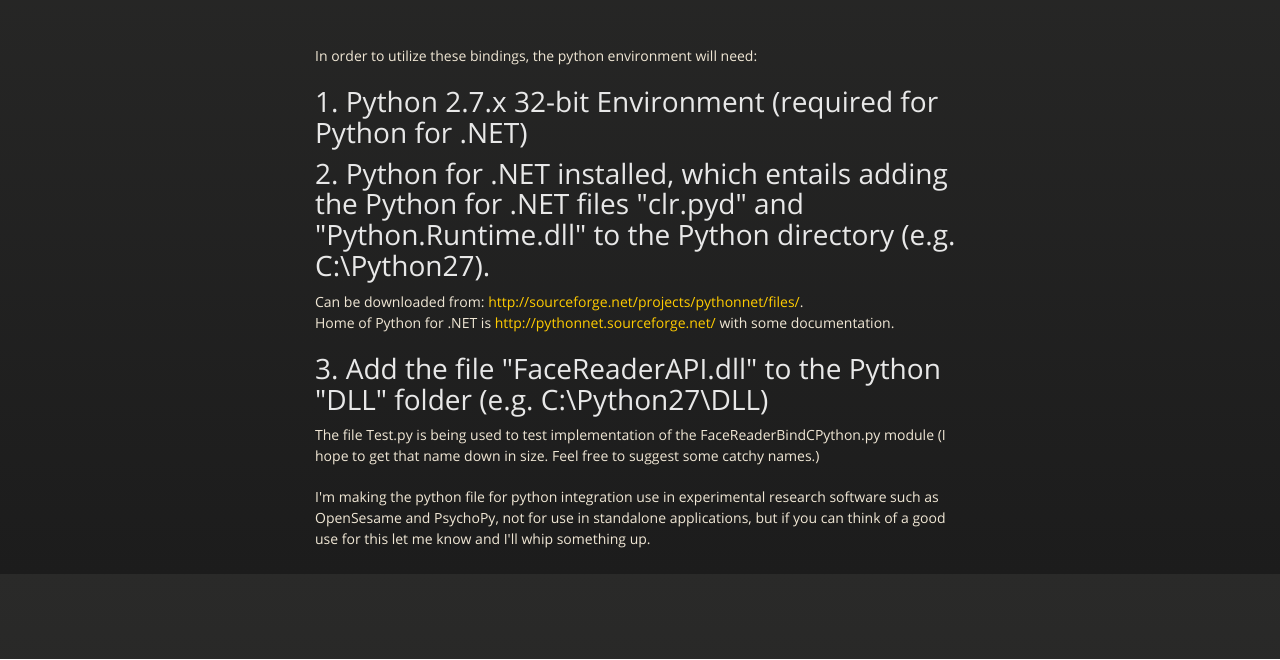
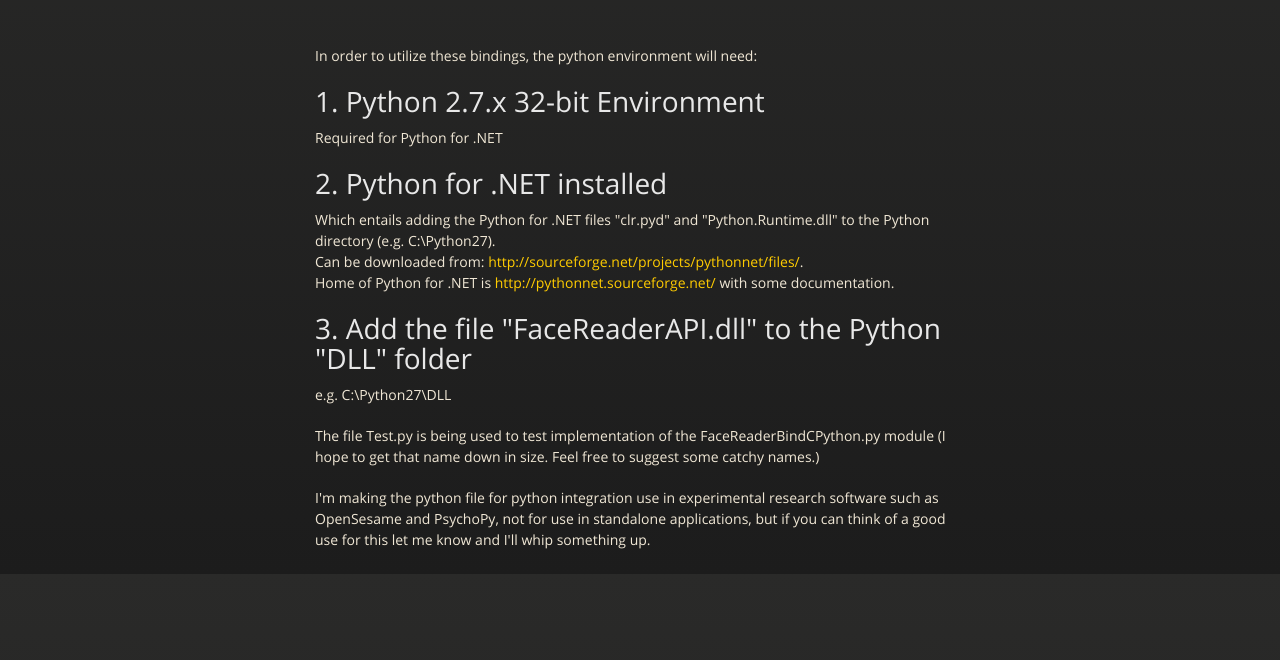
Before and after one commit to imnotamember/FaceReaderPy, a plain HTML site: page index.html in a window 1280 px wide. Shown: the part 226-886 px from the top of the page. Drawn offline with nearby package versions, Linux system fonts and the light colour scheme.

Commit message:
Create gh-pages branch via GitHub

```diff
--- a/index.html
+++ b/index.html
@@ -41,16 +41,21 @@
         <p>In order to utilize these bindings, the python environment will need:</p>
 
 <h1>
-<a id="1-python-27x-32-bit-environment-required-for-python-for-net" class="anchor" href="#1-python-27x-32-bit-environment-required-for-python-for-net" aria-hidden="true"><span class="octicon octicon-link"></span></a>1. Python 2.7.x 32-bit Environment (required for Python for .NET)</h1>
+<a id="1-python-27x-32-bit-environment" class="anchor" href="#1-python-27x-32-bit-environment" aria-hidden="true"><span class="octicon octicon-link"></span></a>1. Python 2.7.x 32-bit Environment</h1>
+
+<p>Required for Python for .NET</p>
 
 <h1>
-<a id="2-python-for-net-installed-which-entails-adding-the-python-for-net-files-clrpyd-and-pythonruntimedll-to-the-python-directory-eg-cpython27" class="anchor" href="#2-python-for-net-installed-which-entails-adding-the-python-for-net-files-clrpyd-and-pythonruntimedll-to-the-python-directory-eg-cpython27" aria-hidden="true"><span class="octicon octicon-link"></span></a>2. Python for .NET installed, which entails adding the Python for .NET files "clr.pyd" and "Python.Runtime.dll" to the Python directory (e.g. C:\Python27).</h1>
+<a id="2-python-for-net-installed" class="anchor" href="#2-python-for-net-installed" aria-hidden="true"><span class="octicon octicon-link"></span></a>2. Python for .NET installed</h1>
 
-<p>Can be downloaded from: <a href="http://sourceforge.net/projects/pythonnet/files/">http://sourceforge.net/projects/pythonnet/files/</a>.<br>
+<p>Which entails adding the Python for .NET files "clr.pyd" and "Python.Runtime.dll" to the Python directory (e.g. C:\Python27).<br>
+Can be downloaded from: <a href="http://sourceforge.net/projects/pythonnet/files/">http://sourceforge.net/projects/pythonnet/files/</a>.<br>
 Home of Python for .NET is <a href="http://pythonnet.sourceforge.net/">http://pythonnet.sourceforge.net/</a> with some documentation.</p>
 
 <h1>
-<a id="3-add-the-file-facereaderapidll-to-the-python-dll-folder-eg-cpython27dll" class="anchor" href="#3-add-the-file-facereaderapidll-to-the-python-dll-folder-eg-cpython27dll" aria-hidden="true"><span class="octicon octicon-link"></span></a>3. Add the file "FaceReaderAPI.dll" to the Python "DLL" folder (e.g. C:\Python27\DLL)</h1>
+<a id="3-add-the-file-facereaderapidll-to-the-python-dll-folder" class="anchor" href="#3-add-the-file-facereaderapidll-to-the-python-dll-folder" aria-hidden="true"><span class="octicon octicon-link"></span></a>3. Add the file "FaceReaderAPI.dll" to the Python "DLL" folder</h1>
+
+<p>e.g. C:\Python27\DLL</p>
 
 <p>The file Test.py is being used to test implementation of the FaceReaderBindCPython.py module (I hope to get that name down in size. Feel free to suggest some catchy names.)</p>
 
--- a/params.json
+++ b/params.json
@@ -1 +1 @@
-{"name":"Facereader-pythonbindings","tagline":"Binding Noldus FaceReaderAPI.dll to python language","body":"In order to utilize these bindings, the python environment will need:\r\n\r\n#1. Python 2.7.x 32-bit Environment (required for Python for .NET)\r\n\r\n#2. Python for .NET installed, which entails adding the Python for .NET files \"clr.pyd\" and \"Python.Runtime.dll\" to the Python directory (e.g. C:\\Python27).  \r\nCan be downloaded from: http://sourceforge.net/projects/pythonnet/files/.  \r\nHome of Python for .NET is http://pythonnet.sourceforge.net/ with some documentation.\r\n\r\n#3. Add the file \"FaceReaderAPI.dll\" to the Python \"DLL\" folder (e.g. C:\\Python27\\DLL)\r\n\r\nThe file Test.py is being used to test implementation of the FaceReaderBindCPython.py module (I hope to get that name down in size. Feel free to suggest some catchy names.)\r\n\r\nI'm making the python file for python integration use in experimental research software such as OpenSesame and PsychoPy, not for use in standalone applications, but if you can think of a good use for this let me know and I'll whip something up.","google":"","note":"Don't delete this file! It's used internally to help with page regeneration."}
+{"name":"Facereader-pythonbindings","tagline":"Binding Noldus FaceReaderAPI.dll to python language","body":"In order to utilize these bindings, the python environment will need:\r\n\r\n#1. Python 2.7.x 32-bit Environment\r\nRequired for Python for .NET\r\n\r\n#2. Python for .NET installed\r\nWhich entails adding the Python for .NET files \"clr.pyd\" and \"Python.Runtime.dll\" to the Python directory (e.g. C:\\Python27).  \r\nCan be downloaded from: http://sourceforge.net/projects/pythonnet/files/.  \r\nHome of Python for .NET is http://pythonnet.sourceforge.net/ with some documentation.\r\n\r\n#3. Add the file \"FaceReaderAPI.dll\" to the Python \"DLL\" folder\r\ne.g. C:\\Python27\\DLL\r\n\r\nThe file Test.py is being used to test implementation of the FaceReaderBindCPython.py module (I hope to get that name down in size. Feel free to suggest some catchy names.)\r\n\r\nI'm making the python file for python integration use in experimental research software such as OpenSesame and PsychoPy, not for use in standalone applications, but if you can think of a good use for this let me know and I'll whip something up.","google":"","note":"Don't delete this file! It's used internally to help with page regeneration."}
```
